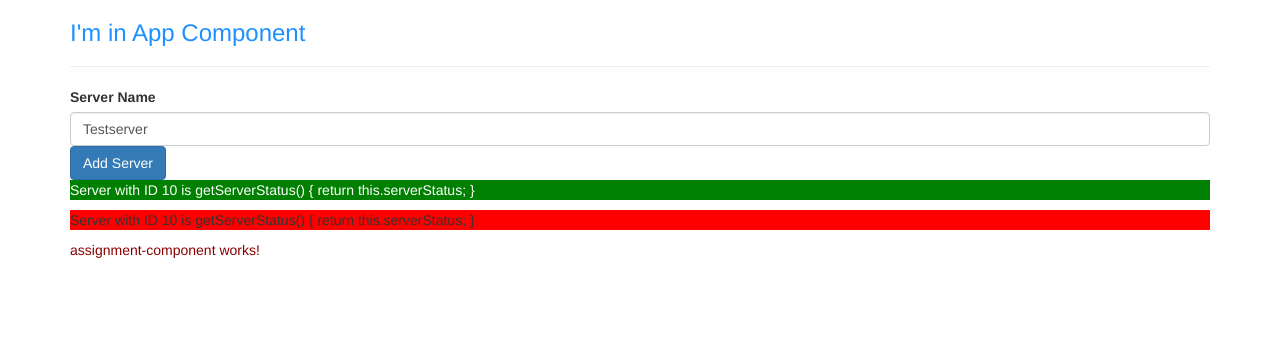
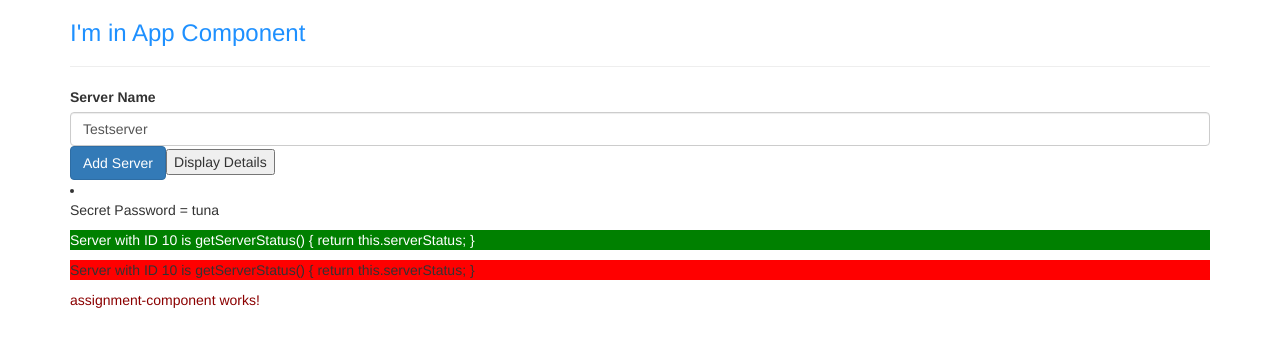
Before and after one commit to KristianDiamandiev/angular-first-app, an Angular app: page / in a window 1280 px wide. Shown: the top 346 px of the page. Built offline with nearby package versions, Linux system fonts and the light colour scheme.

Commit message:
directives assignment

```diff
--- a/src/app/servers/servers.component.css
+++ b/src/app/servers/servers.component.css
@@ -0,0 +1,3 @@
+.white {
+  color: white;
+}
--- a/src/app/servers/servers.component.html
+++ b/src/app/servers/servers.component.html
@@ -19,6 +19,20 @@
   <p>No server was created!</p>
 </ng-template>
 
+<button
+  (click)="toggleParagraphHidden()">
+  Display Details
+</button>
+<li>
+  <ul
+    *ngFor="let clickValue of clickedValues"
+    [ngClass]="{white: clickValue > 4}"
+    [ngStyle]="{backgroundColor: clickValue > 4 ? 'blue' : ''}">
+    {{clickValue}}
+  </ul>
+</li>
+<p id="toggledParagraph">Secret Password = tuna</p>
+
 <!-- <br>
 <input
   type="text"
--- a/src/app/servers/servers.component.ts
+++ b/src/app/servers/servers.component.ts
@@ -17,6 +17,8 @@ export class ServersComponent implements OnInit {
   username = '';
   serverCreated = false;
   servers = ['Testserver', 'Testserver2'];
+  clickCounter = 0;
+  clickedValues = [];
 
   constructor() {
     setTimeout(() => {
@@ -37,4 +39,12 @@ export class ServersComponent implements OnInit {
     console.log(event);
     this.serverName = (<HTMLInputElement>event.target).value;
   }
+
+  toggleParagraphHidden() {
+    let p = (<HTMLParagraphElement>document.getElementById("toggledParagraph"));
+    p.hidden === true ? p.hidden = false : p.hidden = true;
+    this.clickedValues.push(this.clickCounter);
+    this.clickCounter++;
+    console.log(this.clickedValues);
+  }
 }
```
